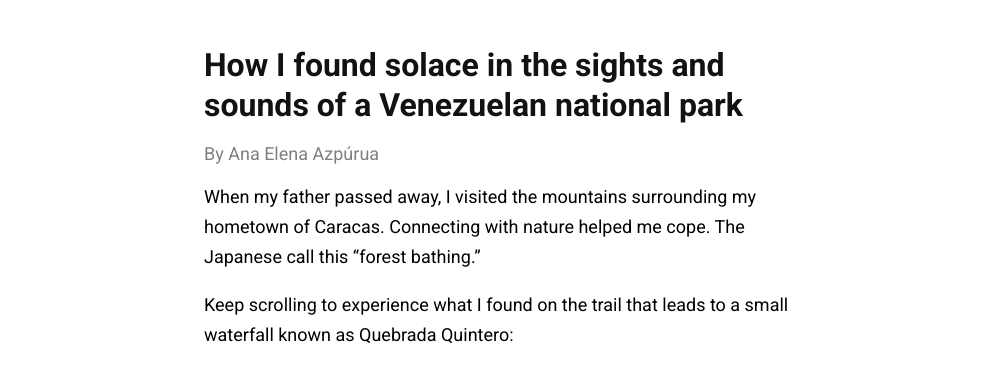
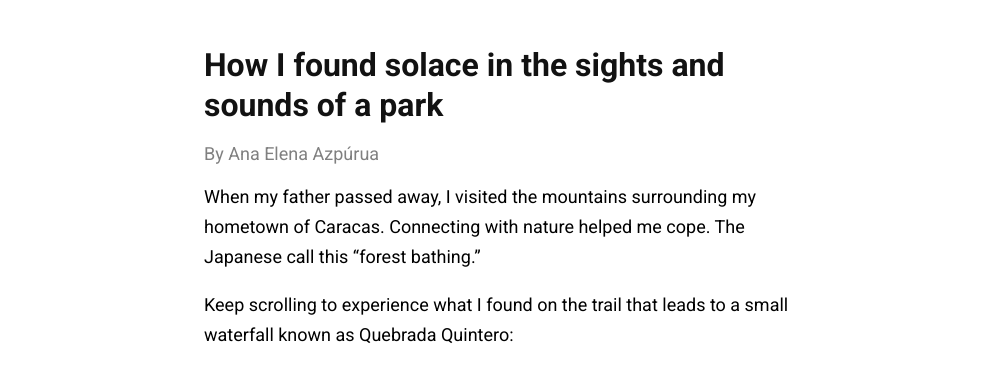
Before and after one commit to anaeazpurua/forest-bathing-caracas, a plain HTML site: page index.html in a window 1280 px wide. Shown: the part 719-1097 px from the top of the page, without its empty margins (136-1144 px from the left). Drawn offline with nearby package versions, Linux system fonts and the light colour scheme; a script that the page names is missing.

Commit message:
Update index.html

```diff
--- a/index.html
+++ b/index.html
@@ -198,7 +198,7 @@
   </div>
     <div class="content">
       <!--<p class="label">WELLBEING</p>-->
-      <h1>How I found solace in the sights and sounds of a Venezuelan national park</h1>
+      <h1>How I found solace in the sights and sounds of a park</h1>
     </div>
 
    <div class="content">
```
